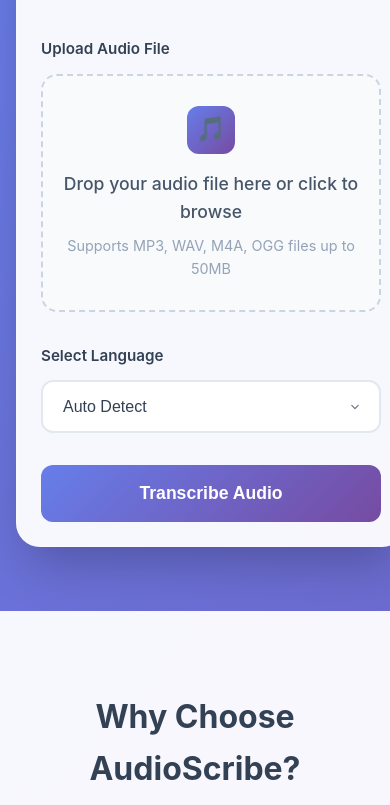
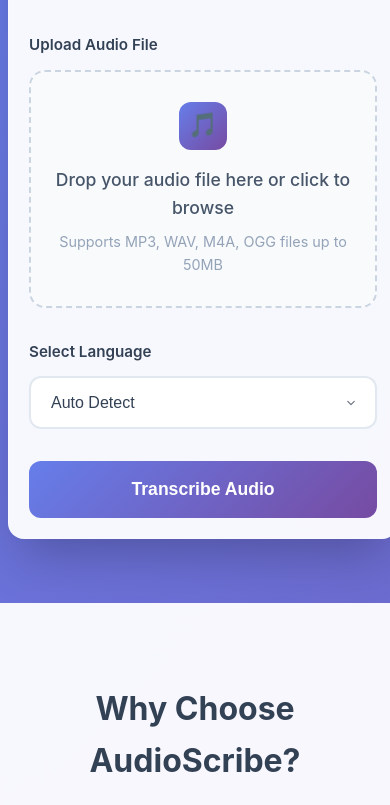
Before and after one commit to elSerrgio/elserrgio.github.io, a plain HTML site: page index.html in a window 390 px wide. Shown: the part 244-1049 px from the top of the page. Drawn offline with Linux system fonts and the light colour scheme.

Commit message:
Adjust main win for mobile version

```diff
--- a/styles.css
+++ b/styles.css
@@ -69,6 +69,14 @@ body {
     max-width: 600px;
     border: 1px solid rgba(255, 255, 255, 0.2);
     margin: 2rem auto;
+}
+
+@media (max-width: 768px) {
+    .container {
+        margin: 1rem 0.5rem;
+        padding: 20px;
+        border-radius: 16px;
+    }
 }
 
 /* Header */
@@ -544,8 +552,9 @@ body {
     }
 
     .container {
-        padding: 24px;
-        margin: 1rem;
+        padding: 20px;
+        margin: 1rem 0.5rem;
+        border-radius: 16px;
     }
 
     .logo {
```
